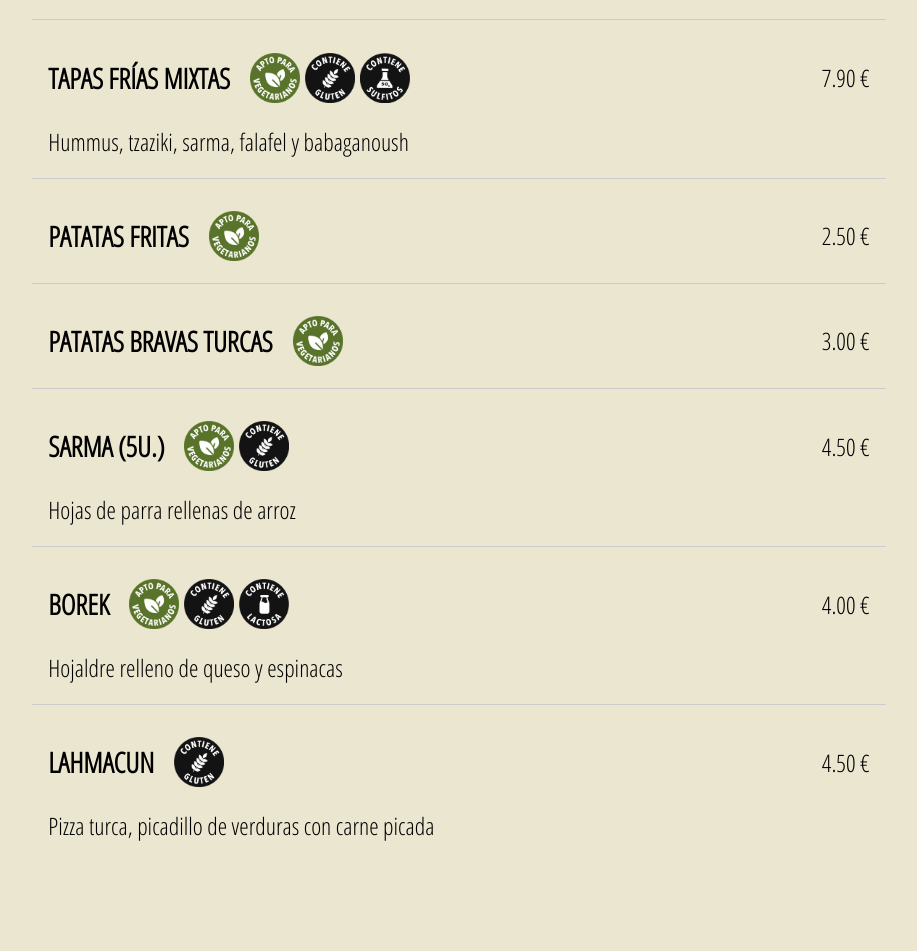
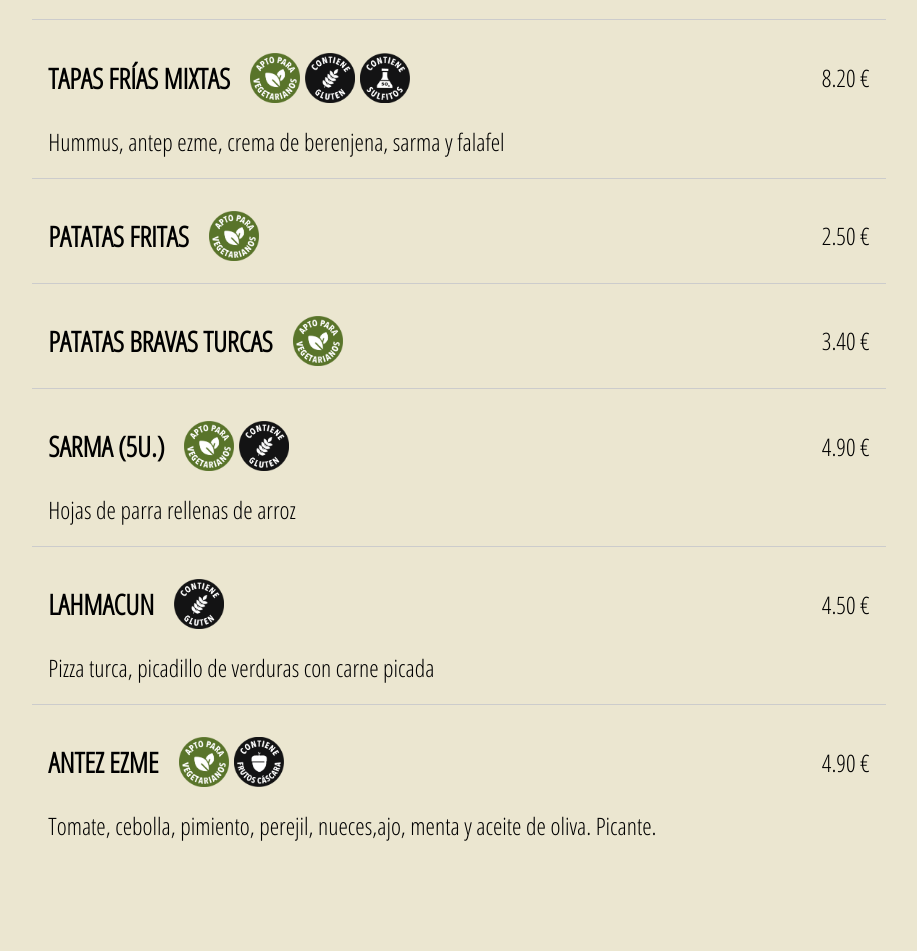
Before and after one commit to SergiSC/Capadocia, a React (Create React App) app: page / in a window 1280 px wide. Shown: the part 4221-5172 px from the top of the page, without its empty margins (181-1098 px from the left). Built offline with nearby package versions, Linux system fonts and the light colour scheme.

Commit message:
change prices

```diff
--- a/src/data.ts
+++ b/src/data.ts
@@ -1,7 +1,7 @@
+import Cup from "./assets/icons/cup.png";
+import KebapIcon from "./assets/icons/kebap.png";
+import Leaf from "./assets/icons/leaf.png";
 import Meat from "./assets/icons/meat.png";
-import KebapIcon from "./assets/icons/kebap.png";
-import Cup from "./assets/icons/cup.png";
-import Leaf from "./assets/icons/leaf.png";
 
 export const TypeProduct = new Map<number, string>([
   [1, "ensaladas y entrantes"],
@@ -58,16 +58,16 @@ export const menu: menuItem[] = [
         id: 1,
         titleEsp: "ensalada mixta con queso feta",
         titleCat: "amanida mixta amb formatge feta",
-        price: 4.9,
+        price: 5.5,
         vegetarian: true,
         allergens: [2],
       },
       {
         id: 2,
-        titleEsp: "Tzaziki",
+        titleEsp: "Cacik",
         descriptionCat: "crema de cogombre",
         descriptionEsp: "crema de pepino",
-        price: 4.5,
+        price: 4.9,
         vegetarian: true,
         allergens: [],
       },
@@ -76,7 +76,7 @@ export const menu: menuItem[] = [
         titleEsp: "Hummus",
         descriptionCat: "crema de cigrons",
         descriptionEsp: "crema de garbanzos",
-        price: 4.5,
+        price: 4.9,
         vegetarian: true,
         allergens: [1],
         image: true,
@@ -86,7 +86,7 @@ export const menu: menuItem[] = [
         titleEsp: "Babaganoush",
         descriptionCat: "crema d'albergínia",
         descriptionEsp: "crema de berenjena",
-        price: 4.5,
+        price: 4.9,
         vegetarian: true,
         allergens: [],
       },
@@ -94,9 +94,11 @@ export const menu: menuItem[] = [
         id: 5,
         titleEsp: "Tapas frías mixtas",
         titleCat: "Tapes fredes mixtes",
-        descriptionCat: "hummus, tzaziki, sarma, falafel i babaganoush",
-        descriptionEsp: "hummus, tzaziki, sarma, falafel y babaganoush",
-        price: 7.9,
+        descriptionCat:
+          "hummus, antep ezme, crema d'alberginia, sarma i falafel",
+        descriptionEsp:
+          "hummus, antep ezme, crema de berenjena, sarma y falafel",
+        price: 8.2,
         vegetarian: true,
         allergens: [1, 5],
         image: true,
@@ -114,7 +116,7 @@ export const menu: menuItem[] = [
         id: 7,
         titleEsp: "Patatas bravas turcas",
         titleCat: "Patates braves turques",
-        price: 3.0,
+        price: 3.4,
         vegetarian: true,
         allergens: [],
       },
@@ -123,19 +125,10 @@ export const menu: menuItem[] = [
         titleEsp: "Sarma (5u.)",
         descriptionEsp: "hojas de parra rellenas de arroz",
         descriptionCat: "fulles de parra farcides d'arròs",
-        price: 4.5,
+        price: 4.9,
         vegetarian: true,
         allergens: [1],
         image: true,
-      },
-      {
-        id: 9,
-        titleEsp: "Borek",
-        descriptionEsp: "hojaldre relleno de queso y espinacas",
-        descriptionCat: "pasta de full farcit de formatge i espinacs",
-        price: 4.0,
-        vegetarian: true,
-        allergens: [1, 2],
       },
       {
         id: 10,
@@ -144,6 +137,17 @@ export const menu: menuItem[] = [
         descriptionEsp: "pizza turca, picadillo de verduras con carne picada",
         price: 4.5,
         allergens: [1],
+      },
+      {
+        id: 99,
+        titleEsp: "Antez Ezme",
+        price: 4.9,
+        allergens: [4],
+        vegetarian: true,
+        descriptionCat:
+          "Tomàquet, ceba, pebrot, julivert, nous, all, menta i oli d'oliva. Picant.",
+        descriptionEsp:
+          "Tomate, cebolla, pimiento, perejil, nueces,ajo, menta y aceite de oliva. Picante.",
       },
     ],
   },
@@ -157,7 +161,7 @@ export const menu: menuItem[] = [
           "Pan turco (pita) relleno de ternera y/o pollo con lechuga, cebolla, tomate y col",
         descriptionCat:
           "Pa turc (pita) farcida de vadella i/o pollastre amb enciam, ceba, tomàquet i col",
-        price: 3.8,
+        price: 4.2,
         allergens: [1],
         extraCat: EXTRA_CAT,
         extraEsp: EXTRA_ESP,
@@ -170,7 +174,7 @@ export const menu: menuItem[] = [
           "Pan fino enrollado relleno de ternera y/o pollo con lechuga, cebolla, tomate y col",
         descriptionCat:
           "Pa fi enrotllat farcida de vadella i/o pollastre amb enciam, ceba, tomàquet i col",
-        price: 4.0,
+        price: 4.4,
         allergens: [1],
         extraCat: EXTRA_CAT,
         extraEsp: EXTRA_ESP,
@@ -209,7 +213,7 @@ export const menu: menuItem[] = [
         descriptionEsp:
           "Pan fino enrollado con un pincho de carne picada picante",
         descriptionCat: "Pa fi enrotllat amb un pinxo de carn picada picant",
-        price: 5.5,
+        price: 6.9,
         allergens: [1],
         extraCat: EXTRA_CAT,
         extraEsp: EXTRA_ESP,
@@ -220,7 +224,7 @@ export const menu: menuItem[] = [
         titleEsp: "sis dürüm",
         descriptionEsp: "Pan fino enrollado con un pincho de pollo o cordero",
         descriptionCat: "Pa fi enrotllat amb un pinxo de pollastre o xai",
-        price: 5.5,
+        price: 6.9,
         allergens: [1],
         extraCat: EXTRA_CAT,
         extraEsp: EXTRA_ESP,
@@ -234,7 +238,7 @@ export const menu: menuItem[] = [
           "Ternera y/o pollo con ensalada, arroz o patatas fritas",
         descriptionCat:
           "Vadella i/o pollastre amb amannida, arròs o patates fregides",
-        price: 7.9,
+        price: 8.9,
         allergens: [],
         image: true,
       },
@@ -262,7 +266,7 @@ export const menu: menuItem[] = [
           "típico plato turco con carne de ternera, pan, arroz y salsa de tomate iskender con mantequilla fundida",
         descriptionCat:
           "típic plat turc amb carn de vadella, pa, arròs i salsa de tomàquet iskender amb mantega fosa",
-        price: 9.9,
+        price: 10.9,
         allergens: [1, 2],
         image: true,
       },
@@ -274,7 +278,7 @@ export const menu: menuItem[] = [
           "carne de ternera y pollo, champiñones, mozarella, pimiento, huevo y zanahoria acompañado con patatas fritas, ensalada y babaganoush",
         descriptionCat:
           "carn de vadella i pollastre, xampinoys, mozarella, pebrot, ou i pastanaga acompanyat amb patates fregides, amanida i babaganoush",
-        price: 7.9,
+        price: 8.9,
         allergens: [1, 3],
       },
       {
@@ -284,7 +288,7 @@ export const menu: menuItem[] = [
           "carne picada mezclada con babaganoush servida con verduras fritas, salsa de tomate y pan",
         descriptionCat:
           "carn picada barrejada amb babaganoush servit amb verdures fregides, salsa de tomàquet i pa",
-        price: 9.9,
+        price: 10.9,
         allergens: [],
       },
       {
@@ -294,7 +298,7 @@ export const menu: menuItem[] = [
           "berenjena rellena de carne picada acompañada con arroz, ensalada y yogur",
         descriptionCat:
           "albergínia farcida de carn picada acompañada amb arròs, amanida i iogurt",
-        price: 9.9,
+        price: 8.9,
         allergens: [2],
         image: true,
       },
@@ -321,7 +325,7 @@ export const menu: menuItem[] = [
           "pincho de carne picada picante (o sin picante) servido con arroz o patatas fritas, cremas y pan",
         descriptionCat:
           "pinxo de carn picada picant (o sense picant) servit amb arròs o patates fregides, cremes i pa",
-        price: 8.9,
+        price: 9.9,
         allergens: [],
         image: true,
       },
@@ -332,7 +336,7 @@ export const menu: menuItem[] = [
           "pincho de cordero servido con arroz o patatas fritas, cremas y pan",
         descriptionCat:
           "pinxo de xai servit amb arròs o patates fergides, cremes i pa",
-        price: 9.9,
+        price: 10.9,
         allergens: [],
         image: true,
       },
@@ -354,7 +358,7 @@ export const menu: menuItem[] = [
           "pincho de carne picada de ternera y cordero enrollado en pan fino con salsa de tomate y mantequilla fundida servida con yogur y patatas fritas o arroz",
         descriptionCat:
           "pinxo de carn picada de vadella y xai enrotllat en pa fi amb salsa de tomàquet i mantega fosa servit amb igourt i patates fregides o arròs",
-        price: 9.9,
+        price: 10.9,
         allergens: [],
       },
       {
@@ -368,16 +372,6 @@ export const menu: menuItem[] = [
         image: true,
       },
       {
-        id: 29,
-        titleEsp: "pirzola",
-        descriptionEsp:
-          "costillas de cordero servidas con arroz o patatas fritas, cremas y pan",
-        descriptionCat:
-          "costelles de xai servides amb arròs o patates fregides, cremes i pa",
-        price: 9.9,
-        allergens: [],
-      },
-      {
         id: 30,
         titleEsp: "plato capadocia para dos",
         titleCat: "plat capadocia per a dos",
@@ -385,7 +379,7 @@ export const menu: menuItem[] = [
           "distintas carnes a la barbacoa servidas con babaganoush, hummus de garbanzos, ensalada, arroz o patatas fritas y pan",
         descriptionCat:
           "diferents carns a la barbacoa servides amb babaganoush, hummus de cigrons, amanida, arròs o patates fregides i pa",
-        price: 24.9,
+        price: 26.9,
         allergens: [],
         image: true,
       },
@@ -411,7 +405,7 @@ export const menu: menuItem[] = [
         titleEsp: "Yogur natural",
         titleCat: "Iogurt amb mel o mermelada i nous",
         descriptionEsp: "con miel o mermelada y nueces",
-        price: 1.7,
+        price: 2.9,
         vegetarian: true,
         allergens: [2, 4],
       },
```
